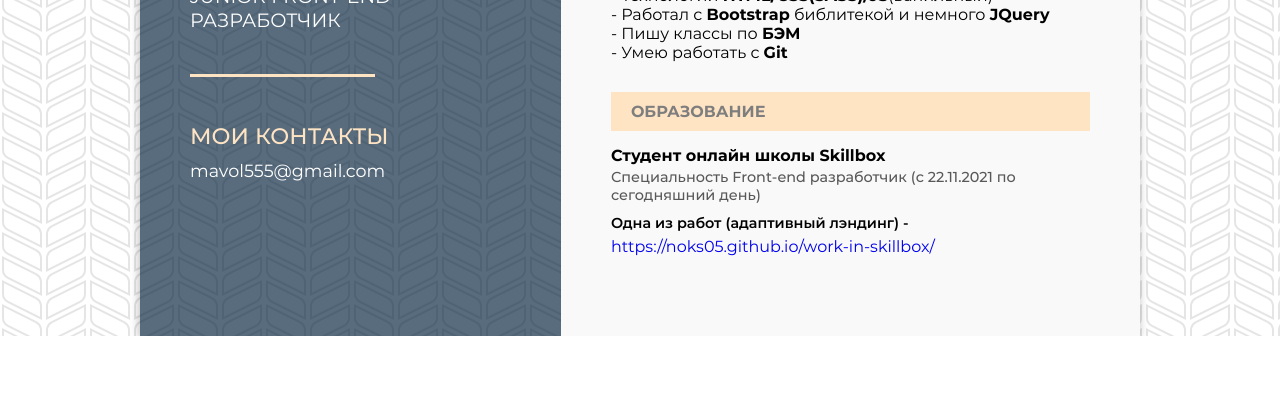
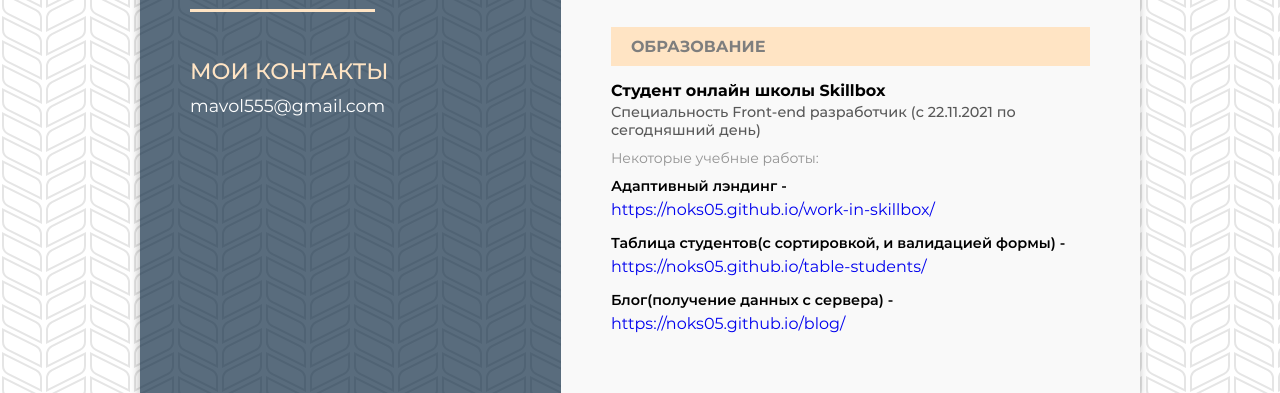
Before and after one commit to noks05/portfolio-page, a plain HTML site: page index.html in a window 1280 px wide. Shown: the part 488-881 px from the top of the page. Before the commit the page ends 824 px from the top, so only its background shows below. Drawn offline with Linux system fonts and the light colour scheme.

Commit message:
up file, add link portfolio

```diff
--- a/css/style.css
+++ b/css/style.css
@@ -57,15 +57,15 @@
 }
 
 body {
-   width: 100%;
-   height: 100vh;
+   min-width: 100%;
+   min-height: 100vh;
    font-family: 'Montserrat', 'Arial', sans-serif;
    font-size: 16px;
    background-image: url(../img/autumn.svg);
    border-style: contain;
 }
 
-ul,ol,li {
+ul, ol, li {
    list-style: none;
 }
 
@@ -108,12 +108,11 @@ a {
 
 /* work */
 .container {
-   position: relative;
-   top: 10%;
    display: flex;
    width: 100%;
    max-width: 1000px;
    margin: 0 auto;
+   margin-top: 15px;
    box-shadow: -1px 3px 9px #00000045;
 }
 
@@ -124,11 +123,10 @@ a {
 
 .container-right {
    padding: 50px;
-   /* border: 1px solid rgb(239 239 239); */
    background-color: #f9f9f9;
 }
 
-.container-right__block {
+.container-right__item:not(:last-child) {
    margin-bottom: 30px;
 }
 
@@ -146,7 +144,6 @@ a {
    font-size: 2.5rem;
    font-weight: 400;
    color: bisque;
-   /* white-space: pre-wrap; */
 }
 
 .container-left__subtitle {
@@ -196,3 +193,18 @@ a {
 .education__descr {
    margin-bottom: 5px;
 }
+
+.education__item {
+   margin-bottom: 10px;
+}
+
+.education__item:not(:last-child) {
+   margin-bottom: 15px;
+}
+
+.education__list-title {
+   margin-bottom: 10px;
+   font-weight: 400;
+   color: #939393;
+    font-size: 14px;
+}
--- a/index.html
+++ b/index.html
@@ -29,6 +29,9 @@
       </div>
 
       <div class="container-right">
+
+         <ul class="container-items">
+            <li class="container-right__item">
                <div class="porfolio container-right__block">
                   <h3 class="porfolio__title block-title">
                      порфотлио
@@ -61,12 +64,13 @@
                      </li>
                   </ul>
                </div>
-
+            </li>
+            <li class="container-right__item">
                <div class="experience-work container-right__block">
                   <h3 class="experience-work__title block-title">
                      опыт работы
                   </h3>
-            <h4 class="experience-work__subtitle porfolio-sub-title ">
+                  <h4 class="experience-work__subtitle porfolio-sub-title">
                      Front-end разработка
                   </h4>
                   <div class="experience-work__time porfolio-time">
@@ -87,7 +91,8 @@
                      </li>
                   </ul>
                </div>
-
+            </li>
+            <li class="container-right__item">
                <div class="education container-right__block">
                   <h3 class="education__title block-title">
                      образование
@@ -98,13 +103,44 @@
                   <div class="education__time porfolio-time">
                      Специальность Front-end разработчик (с 22.11.2021 по сегодняшний день)
                   </div>
+                  <h3 class="education__list-title porfolio-sub-title">
+                     Некоторые учебные работы:
+                  </h3>
+                  <ul class="education__list">
+                     <li class="education__item">
                         <div class="text-link">
-               Одна из работ (адаптивный лэндинг) -
+                           Адаптивный лэндинг -
                         </div>
                         <a class="education__link" href="https://noks05.github.io/work-in-skillbox/">
                            https://noks05.github.io/work-in-skillbox/
                         </a>
+                     </li>
+                     <li class="education__item">
+                        <div class="text-link">
+                           Таблица студентов(с сортировкой, и валидацией формы) -
                         </div>
+                        <a class="education__link" href="https://noks05.github.io/work-in-skillbox/">
+                           https://noks05.github.io/table-students/
+                        </a>
+                     </li>
+                     <li class="education__item">
+                        <div class="text-link">
+                           Блог(получение данных с сервера) -
+                        </div>
+                        <a class="education__link" href="https://noks05.github.io/work-in-skillbox/">
+                           https://noks05.github.io/blog/
+                        </a>
+                     </li>
+                  </ul>
+               </div>
+            </li>
+         </ul>
+
+
+
+
+
+
       </div>
    </div>
 
```
Lines whose indentation alone changed are shown as unchanged.
